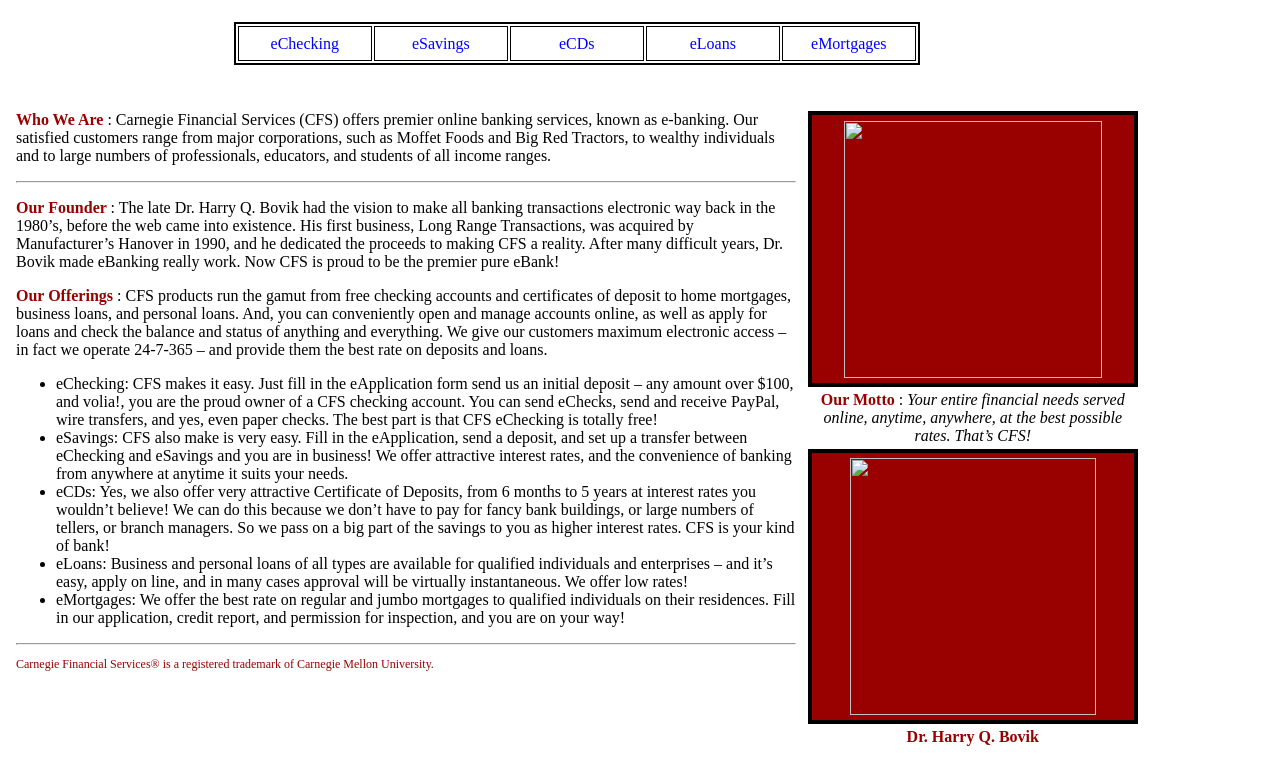
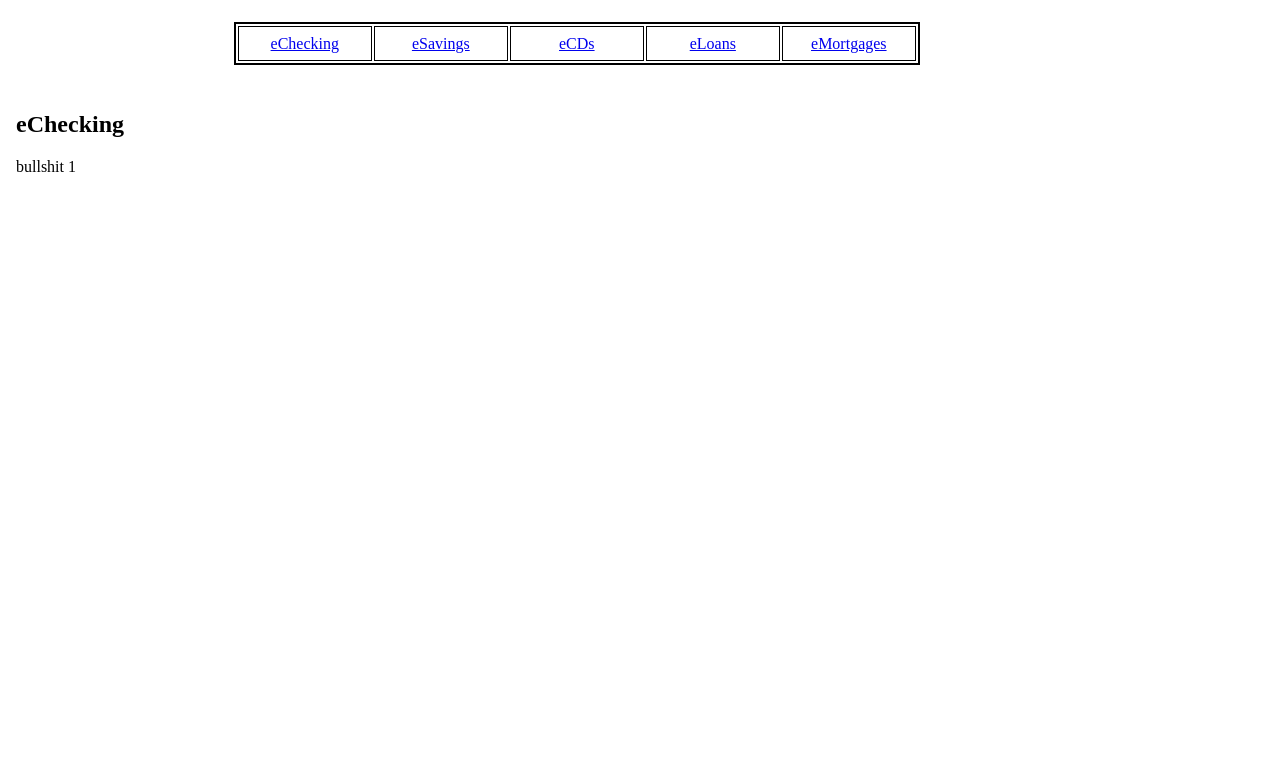
Before and after one commit to vivienzou1/Task-10, a plain HTML site: page Carnegie_Financial_Services.htm in a window 1280 px wide. Shown: the part 60-844 px from the top of the page. After the commit the page ends 800 px from the top, so only its background shows below. Drawn offline with Linux system fonts and the light colour scheme.

Commit message:
add a tag, title

```diff
--- a/Carnegie_Financial_Services.htm
+++ b/Carnegie_Financial_Services.htm
@@ -1,6 +1,6 @@
 <html>
 <head>
-<title>Untitled Document</title>
+  <title>Carnegie Financial Service - Offers high yield investment products and low rate accounts</title>
 
   <meta http-equiv="Content-Type" content="text/html; charset=iso-8859-1">
 
@@ -16,79 +16,54 @@
 <body>
   <table width="90%" border="0" cellspacing="4" cellpadding="4" style="text-align: center">
     <tr>
-    <td colspan="2"><table width="82%" border="0" align="center" cellpadding="4" cellspacing="0">
+      <td colspan="2">
+        <table width="82%" border="0" align="center" cellpadding="4" cellspacing="0">
           <tr>
-          <td>            <h1 align="center" class="TitleColor style1">Carnegie Financial Services</h1></td>
+            <td>
+              <h1 align="center" class="TitleColor style1">Carnegie Financial Services</h1>
+            </td>
           </tr>
         </table>
         <table width="686" height="43" border="2" align="center" bordercolor="#000000">
           <tr align="center" valign="middle" bordercolor="#990000">
-          <td width="130"><div align="center" class="style3">
-            <div align="center">eChecking</div>
-          </div></td>
-          <td width="130"><div align="center" class="style3">
-            <div align="center">eSavings</div>
-          </div></td>
-          <td width="130"><div align="center" class="style3">
-            <div align="center">eCDs</div>
-          </div></td>
-          <td width="130"><div align="center" class="style3">
-            <div align="center">eLoans</div>
-          </div></td>
-          <td width="130"><div align="center" class="style3">
-            <div align="center">eMortgages</div>
-          </div></td>
+            <td width="130">
+              <div align="center" class="style3">
+                <div align="center"><a href="#">eChecking</a></div>
+              </div>
+            </td>
+            <td width="130">
+              <div align="center" class="style3">
+                <div align="center"><a href="#">eSavings</a></div>
+              </div>
+            </td>
+            <td width="130">
+              <div align="center" class="style3">
+                <div align="center"><a href="#">eCDs</a></div>
+              </div>
+            </td>
+            <td width="130">
+              <div align="center" class="style3">
+                <div align="center"><a href="#">eLoans</a></div>
+              </div>
+            </td>
+            <td width="130">
+              <div align="center" class="style3">
+                <div align="center"><a href="#">eMortgages</a></div>
+              </div>
+            </td>
           </tr>
         </table>
-      <p>&nbsp;</p></td>
+        <p>&nbsp;</p>
+      </td>
     </tr>
 
     <tr>
-      <td width="70%" style="vertical-align: top">
-        <p align="left" class="TitleColor"> <span class="style1"><strong> Who We Are</strong></span> : Carnegie Financial Services (CFS) offers premier online banking services, known as e-banking. Our satisfied customers range from major corporations, such as Moffet Foods and Big Red Tractors, to wealthy individuals and to large numbers of professionals, educators, and students of all income ranges. </p>
-        <hr>
-        <p align="left"><span class="style1"><strong>Our Founder </strong></span>: The late Dr. Harry Q. Bovik had the vision to make all banking transactions electronic way back in the 1980&rsquo;s, before the web came into existence. His first business, Long Range Transactions, was acquired by Manufacturer&rsquo;s Hanover in 1990, and he dedicated the proceeds to making CFS a reality. After many difficult years, Dr. Bovik made eBanking really work. Now CFS is proud to be the premier pure eBank!</p>
-                <p align="left"><span class="style1"><strong>Our Offerings</strong></span> : CFS products run the gamut from free checking accounts and certificates of deposit to home mortgages, business loans, and personal loans. And, you can conveniently open and manage accounts online, as well as apply for loans and check the balance and status of anything and everything. We give our customers maximum electronic access &ndash; in fact we operate 24-7-365 &ndash; and provide them the best rate on deposits and loans.</p>
+      <td>
         <div align="left">
-          <ul>
-            <li>eChecking: CFS makes it easy. Just fill in the eApplication form send us an initial deposit &ndash; any amount over $100, and volia!, you are the proud owner of a CFS checking account. You can send eChecks, send and receive PayPal, wire transfers, and yes, even paper checks. The best part is that CFS eChecking is totally free!</li>
-              <li>eSavings: CFS also make is very easy. Fill in the eApplication, send a deposit, and set up a transfer between eChecking and eSavings and you are in business! We offer attractive interest rates, and the convenience of banking from anywhere at anytime it suits your needs.</li>
-              <li>eCDs: Yes, we also offer very attractive Certificate of Deposits, from 6 months to 5 years at interest rates you wouldn&rsquo;t believe! We can do this because we don&rsquo;t have to pay for fancy bank buildings, or large numbers of tellers, or branch managers. So we pass on a big part of the savings to you as higher interest rates. CFS is your kind of bank!</li>
-              <li>eLoans: Business and personal loans of all types are available for qualified individuals and enterprises &ndash; and it&rsquo;s easy, apply on line, and in many cases approval will be virtually instantaneous. We offer low rates!</li>
-              <li>eMortgages: We offer the best rate on regular and jumbo mortgages to qualified individuals on their residences. Fill in our application, credit report, and permission for inspection, and you are on your way!</li>
-          </ul>
-          <hr>
-          <p class="style5">Carnegie Financial Services&reg; is a registered trademark of Carnegie Mellon University.</p>
+      <h2>eChecking</h2>
+      <p>bullshit 1</p>
         </div>
-        <ul>
-        </ul></td>
-      <td width="30%" style="text-align: right; vertical-align: top"> <table width="100%" border="0" cellspacing="0" cellpadding="4">
-          <tr>
-            <td align="center" style="background-color: 000000"> <table width="100%" border="0" cellpadding="4" cellspacing="0" bordercolor="#FFFFFF">
-                <tr>
-                  <td height="268" align="center" valign="middle" bgcolor="#990000" class="BulletBackgroundColor"><div align="center"><img src="commercial_online_banking.jpg" width="258" height="257" align="absmiddle"></div></td>
-                </tr>
-              </table></td>
-          </tr>
-
-            <tr>
-              <td align="center" valign="middle" class="StoryContentColor"><p><span class="style1"><strong>Our Motto </strong></span>: <em>Your entire financial needs served online, anytime, anywhere, at the best possible rates. That&rsquo;s CFS!</em></p>                </td>
-            </tr>
-
-        </table>
-        <table width="100%" border="0" cellspacing="0" cellpadding="4">
-          <tr>
-            <td align="center" style="background-color: 000000"><table width="100%" border="0" cellpadding="4" cellspacing="0" bordercolor="#FFFFFF">
-              <tr>
-                <td height="267" align="center" valign="middle" bgcolor="#990000" class="BulletBackgroundColor"><div align="center"><img src="The_Infamous_Harry_Q._Bovik.jpg" width="246" height="257"></div></td>
-              </tr>
-            </table></td>
-          </tr>
-          <tr>
-            <td align="center" valign="middle" class="StoryContentColor"><span class="style1"><strong>Dr. Harry Q. Bovik </strong></span><em></em></td>
-          </tr>
-        </table>
-        <p>&nbsp;</p></td>
+      </td>
     </tr>
 
   </table>
```
Lines whose indentation alone changed are shown as unchanged.
